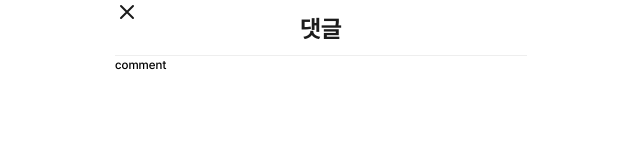
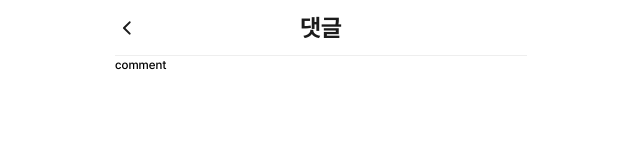
Before and after one commit to BobSoolTing/Bob-Sool-Ting-FE, a Next.js app: page /my-page/history/comment in a window 1280 px wide. Shown: the top 160 px of the page, without its empty margins (319-959 px from the left). Built offline with nearby package versions, Linux system fonts and the light colour scheme.

Commit message:
📝 Update : 글쓰기 페이지는 x 버튼 적용 이외 나머지 페이지는 < 적용

```diff
--- a/src/components/shared/bst/Header.tsx
+++ b/src/components/shared/bst/Header.tsx
@@ -1,6 +1,6 @@
 import { useRouter } from 'next/router';
 import React, { ReactNode } from 'react';
-import { CloseIcon } from '@/assets/icons/SvgIcon';
+import { BackIcon, CloseIcon } from '@/assets/icons/SvgIcon';
 
 interface HeaderProps {
   children: ReactNode;
@@ -8,17 +8,17 @@ interface HeaderProps {
 
 export default function Header({ children }: HeaderProps) {
   const router = useRouter();
+  const { pathname } = router;
+
+  const isCloseIconPage = pathname === '/write';
+  const IconComponent = isCloseIconPage ? CloseIcon : BackIcon;
 
   return (
-    <div className='w-[412px] h-[56px] relative bg-white border-t-0 border-r-0 border-b border-l-0 border-[#eee]'>
-      <CloseIcon
-        onClick={() => {
-          router.back();
-        }}
-      />
-      <div className='w-auto h-[30px] absolute left-1/2 top-1/2 transform -translate-x-1/2 -translate-y-1/2 text-2xl font-bold text-center text-[#1b1b1b]'>
-        {children}
+    <div className='w-[412px] h-[56px] relative bg-white border-b border-[#eee] flex items-center'>
+      <div className='cursor-pointer'>
+        <IconComponent onClick={() => router.back()} />
       </div>
+      <div className='absolute left-1/2 transform -translate-x-1/2 text-2xl font-bold text-[#1b1b1b]'>{children}</div>
     </div>
   );
 }
```
